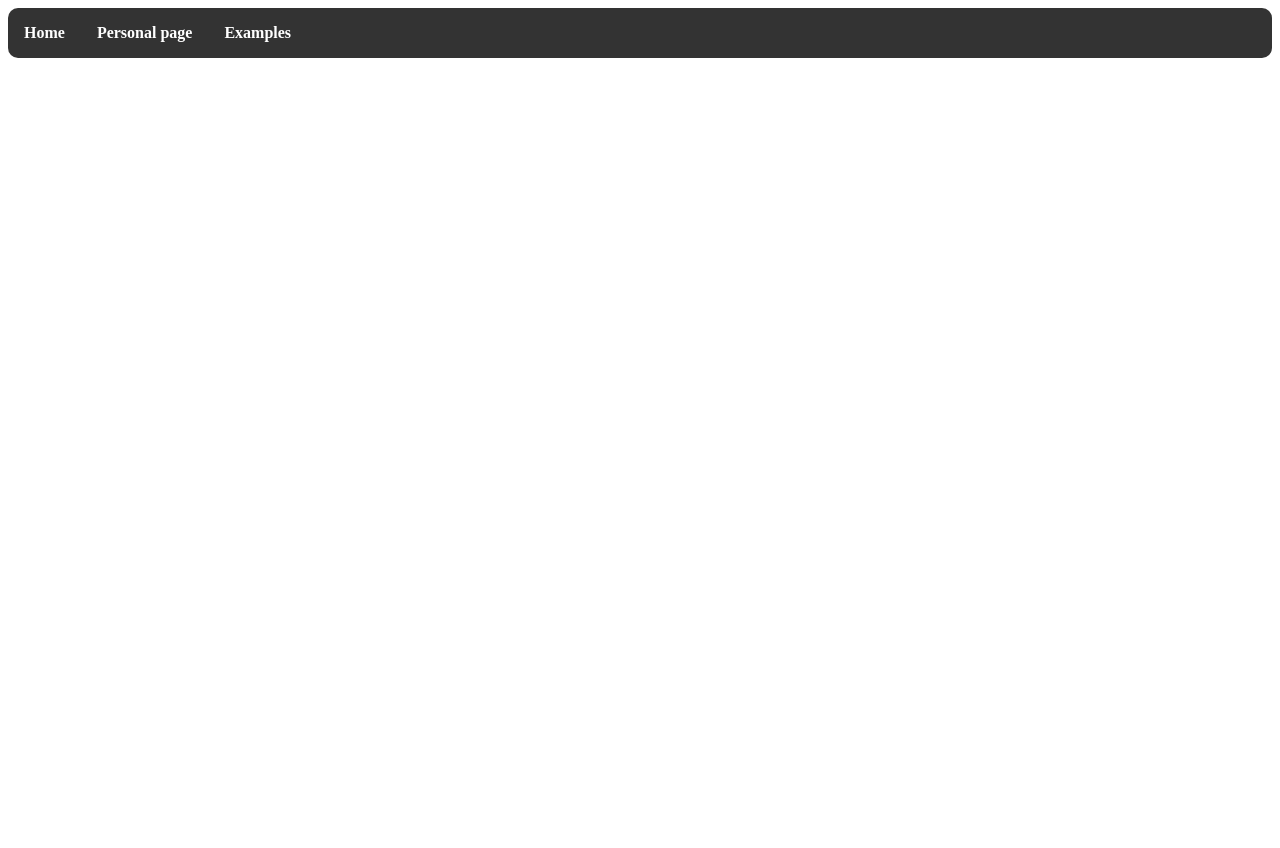
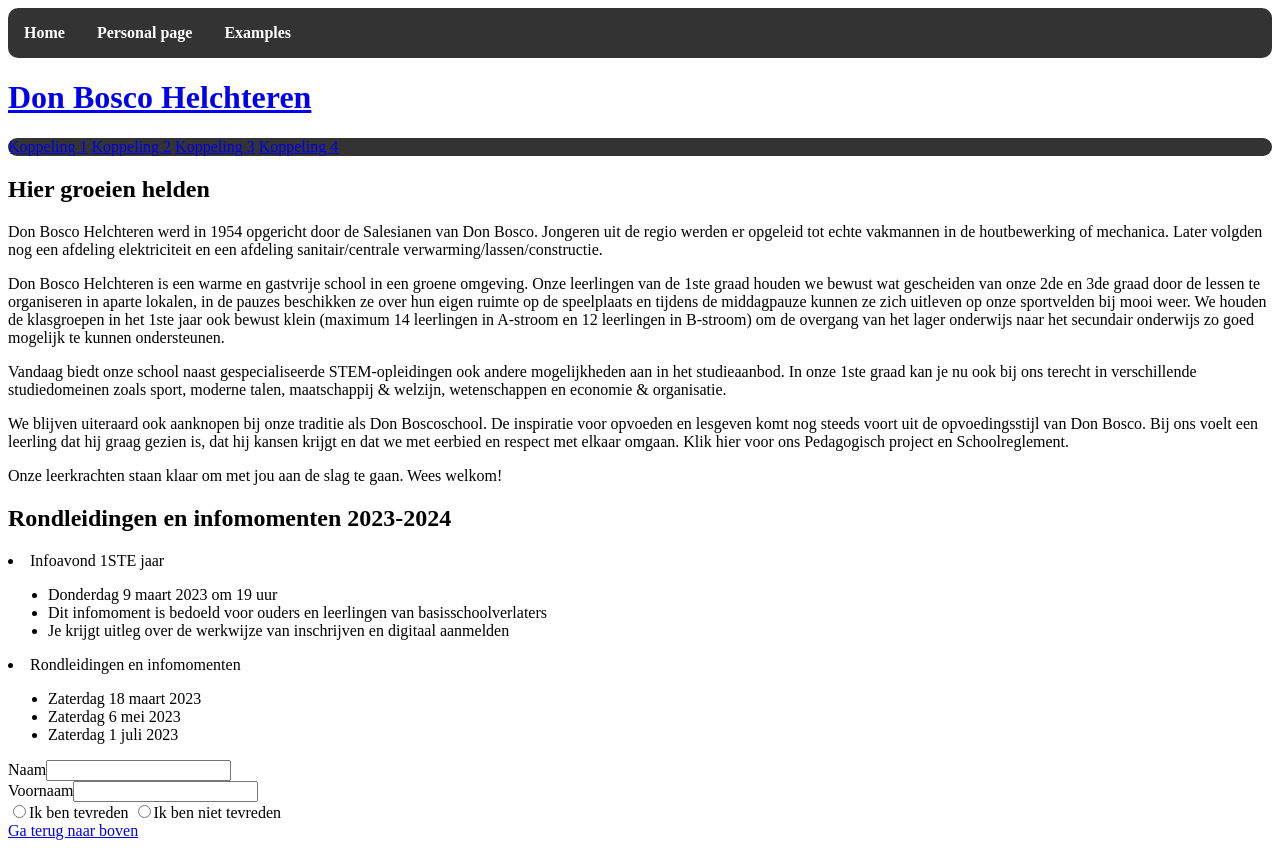
Before and after one commit to vvnoah/project-softskills, a plain HTML site: page html/personalPage.html in a window 1280 px wide. Before the commit the page ends 800 px from the top, so only its background shows below. Drawn offline with nearby package versions, Linux system fonts and the light colour scheme.

Commit message:
personalPage html

```diff
--- a/html/personalPage.html
+++ b/html/personalPage.html
@@ -6,6 +6,44 @@
 <body>
     <div id="nav-placeholder"></div>
 
+        <h1 id = "boven"><a href = "#beneden">Don Bosco Helchteren</a></h1>
+        <nav><a href="#">Koppeling 1</a> <a href="#">Koppeling 2</a> <a href="#">Koppeling 3</a> <a href="#">Koppeling 4</a></nav>
+        <h2>Hier groeien helden</h2>
+        <p>Don Bosco Helchteren werd in 1954 opgericht door de Salesianen van Don Bosco. Jongeren uit de regio werden er opgeleid tot echte vakmannen in de houtbewerking of mechanica. Later volgden nog een afdeling elektriciteit en een afdeling sanitair/centrale verwarming/lassen/constructie.</p>
+        <p>Don Bosco Helchteren is een warme en gastvrije school in een groene omgeving. Onze leerlingen van de 1ste graad houden we bewust wat gescheiden van onze 2de en 3de graad door de lessen te organiseren in aparte lokalen, in de pauzes beschikken ze over hun eigen ruimte op de speelplaats en tijdens de middagpauze kunnen ze zich uitleven op onze sportvelden bij mooi weer.
+            We houden de klasgroepen in het 1ste jaar ook bewust klein (maximum 14 leerlingen in A-stroom en 12 leerlingen in B-stroom) om de overgang van het lager onderwijs naar het secundair onderwijs zo goed mogelijk te kunnen ondersteunen.</p>
+        <p>Vandaag biedt onze school naast gespecialiseerde STEM-opleidingen ook andere mogelijkheden aan in het studieaanbod. In onze 1ste graad kan je nu ook bij ons terecht in verschillende studiedomeinen zoals sport, moderne talen, maatschappij & welzijn, wetenschappen en economie & organisatie.</p>
+
+        <p>We blijven uiteraard ook aanknopen bij onze traditie als Don Boscoschool. De inspiratie voor opvoeden en lesgeven komt nog steeds voort uit de opvoedingsstijl van Don Bosco. Bij ons voelt een leerling dat hij graag gezien is, dat hij kansen krijgt en dat we met eerbied en respect met elkaar omgaan. Klik hier voor ons Pedagogisch project en Schoolreglement.</p>
+        <p>Onze leerkrachten staan klaar om met jou aan de slag te gaan. Wees welkom!</p>
+
+        <h2>Rondleidingen en infomomenten 2023-2024</h2>
+
+        <li>Infoavond 1STE  jaar
+            <ul>
+            <li>Donderdag 9 maart 2023 om 19 uur</li>
+            <li>Dit infomoment is bedoeld voor ouders en leerlingen van basisschoolverlaters</li>
+            <li>Je krijgt uitleg over de werkwijze van inschrijven en digitaal aanmelden </li>
+            </ul>
+        </li>
+        <li>Rondleidingen en infomomenten
+            <ul>
+            <li>Zaterdag 18 maart 2023</li>
+            <li>Zaterdag 6 mei 2023</li>
+            <li>Zaterdag 1 juli 2023</li>
+            </ul>
+        </li>
+        </ul>
+
+        <form action="#">
+        <label>Naam<input type="text" name="naam" /></label><br />
+        <label>Voornaam<input type="text" name="voornaam" /></label><br />
+        <input type="radio" name="tevredenheid" value="tevreden" id="tevreden" /><label for="tevreden">Ik ben tevreden</label>
+        <input type="radio" name="tevredenheid" value="ontevreden" id="ontevreden" /><label for="ontevreden">Ik ben niet tevreden</label>
+        </form>
+
+        <a href="#boven" id="beneden">Ga terug naar boven</a>
+
     <script src="https://code.jquery.com/jquery-1.10.2.js"></script>
     <script src="../js/navbar.js"></script>
 </body>
```
